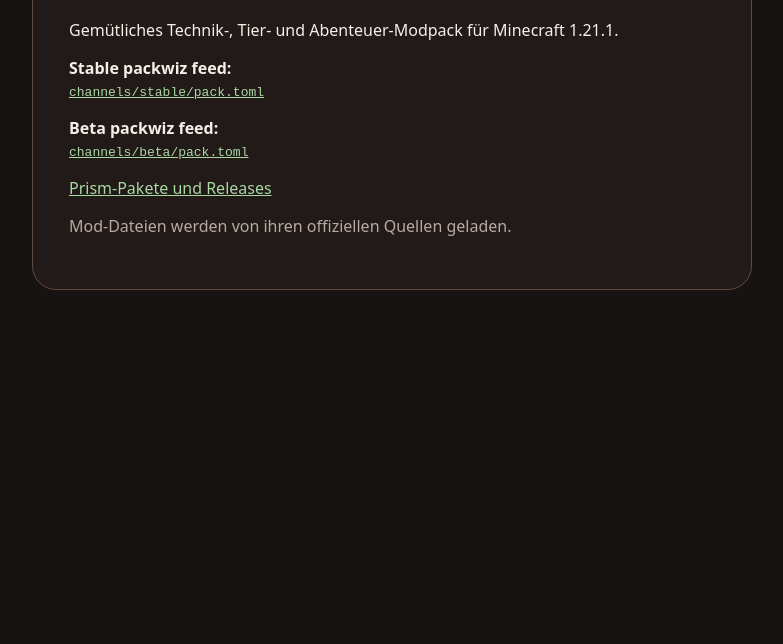
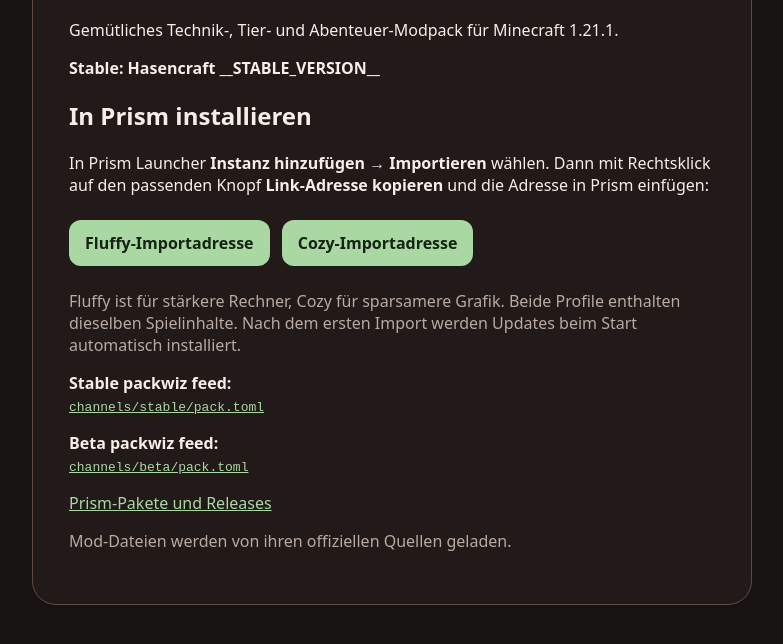
Before and after one commit to DarveenDE/hasencraft, a plain HTML site: page hosting/pages/index.html in a window 1280 px wide. Shown: the part 184-828 px from the top of the page, without its empty margins (248-1031 px from the left). Before the commit the page ends 800 px from the top, so only its background shows below. Drawn offline with Linux system fonts and the light colour scheme.

Commit message:
Simplify Hasencraft installation

```diff
--- a/hosting/pages/index.html
+++ b/hosting/pages/index.html
@@ -11,6 +11,7 @@
     h1 { color: #f4b7c3; }
     a { color: #a9d8a3; }
     code { overflow-wrap: anywhere; }
+    .install { display: inline-block; margin: 8px 8px 8px 0; padding: 12px 16px; border-radius: 12px; background: #a9d8a3; color: #182116; font-weight: 700; text-decoration: none; }
     .muted { color: #b9aaa2; }
   </style>
 </head>
@@ -18,6 +19,14 @@
   <main>
     <h1>Hasencraft 🐰</h1>
     <p>Gemütliches Technik-, Tier- und Abenteuer-Modpack für Minecraft 1.21.1.</p>
+    <p><strong>Stable: Hasencraft __STABLE_VERSION__</strong></p>
+    <h2>In Prism installieren</h2>
+    <p>In Prism Launcher <strong>Instanz hinzufügen → Importieren</strong> wählen. Dann mit Rechtsklick auf den passenden Knopf <strong>Link-Adresse kopieren</strong> und die Adresse in Prism einfügen:</p>
+    <p>
+      <a class="install" href="__FLUFFY_IMPORT_URL__">Fluffy-Importadresse</a>
+      <a class="install" href="__COZY_IMPORT_URL__">Cozy-Importadresse</a>
+    </p>
+    <p class="muted">Fluffy ist für stärkere Rechner, Cozy für sparsamere Grafik. Beide Profile enthalten dieselben Spielinhalte. Nach dem ersten Import werden Updates beim Start automatisch installiert.</p>
     <p><strong>Stable packwiz feed:</strong><br>
       <code><a href="channels/stable/pack.toml">channels/stable/pack.toml</a></code>
     </p>
```
Also changed, not shown: 3 other files.
